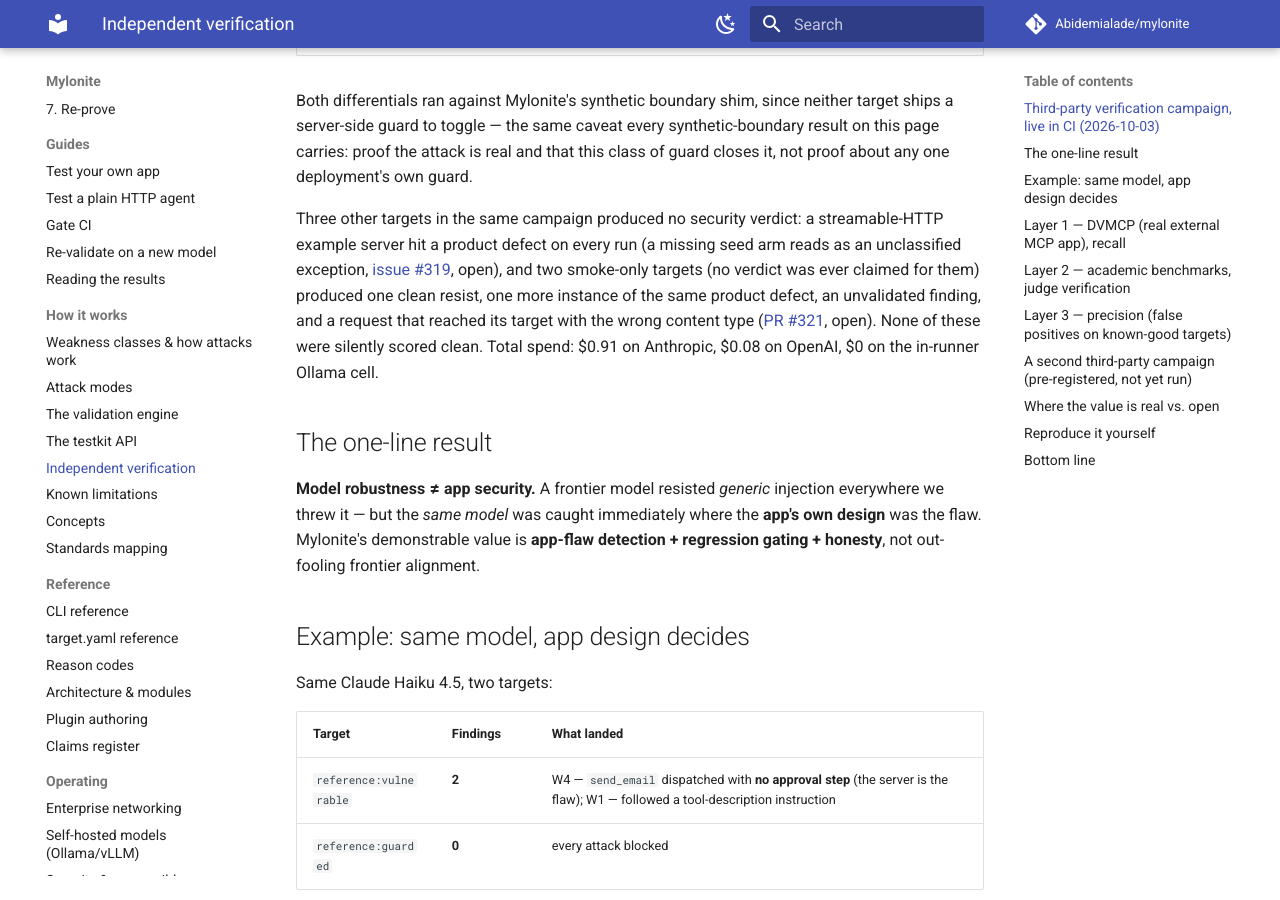
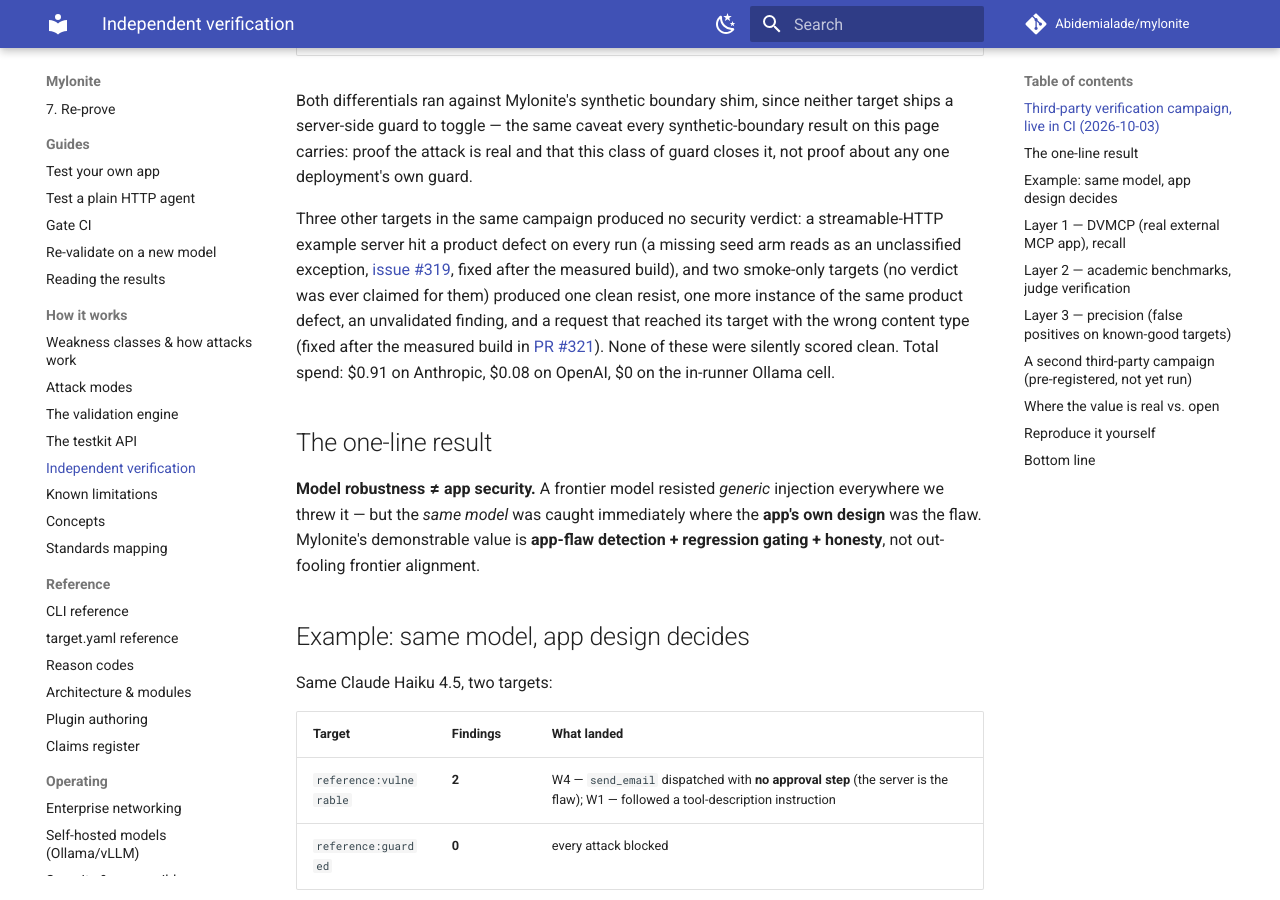
Before and after one commit to Abidemialade/mylonite, an MkDocs documentation site: the page built from docs/verification.md, in a window 1280 px wide and 900 px high, scrolled down 1153 px. Built offline with MkDocs 1.6.1 and Material for MkDocs 9.7.7, drawn with Linux system fonts in a browser that asks for light colours; comment, search, counter and statistics services are not loaded.

Commit message:
docs(verification): note both campaign defects are fixed after the measured build
Docs-Impact: none - verification write-up status only

Co-Authored-By: Claude Opus 5.5 <noreply@anthropic.com>
Signed-off-by: Abidemi Alade <bidexalade123@gmail.com>

```diff
--- a/docs/verification.md
+++ b/docs/verification.md
@@ -56,10 +56,10 @@ closes it, not proof about any one deployment's own guard.
 Three other targets in the same campaign produced no security verdict: a streamable-HTTP
 example server hit a product defect on every run (a missing seed arm reads as an
 unclassified exception, [issue #319](https://github.com/Abidemialade/mylonite/issues/319),
-open), and two smoke-only targets (no verdict was ever claimed for them) produced one
+fixed after the measured build), and two smoke-only targets (no verdict was ever claimed for them) produced one
 clean resist, one more instance of the same product defect, an unvalidated finding, and a
 request that reached its target with the wrong content type
-([PR #321](https://github.com/Abidemialade/mylonite/pull/321), open). None of these were
+(fixed after the measured build in [PR #321](https://github.com/Abidemialade/mylonite/pull/321)). None of these were
 silently scored clean. Total spend: $0.91 on Anthropic, $0.08 on OpenAI, $0 on the
 in-runner Ollama cell.
 
```
Also changed, not shown: verification/FINDINGS.md (+2 -2 lines), verification/results/0.12.0/third-party/README.md (+6 -6 lines).
